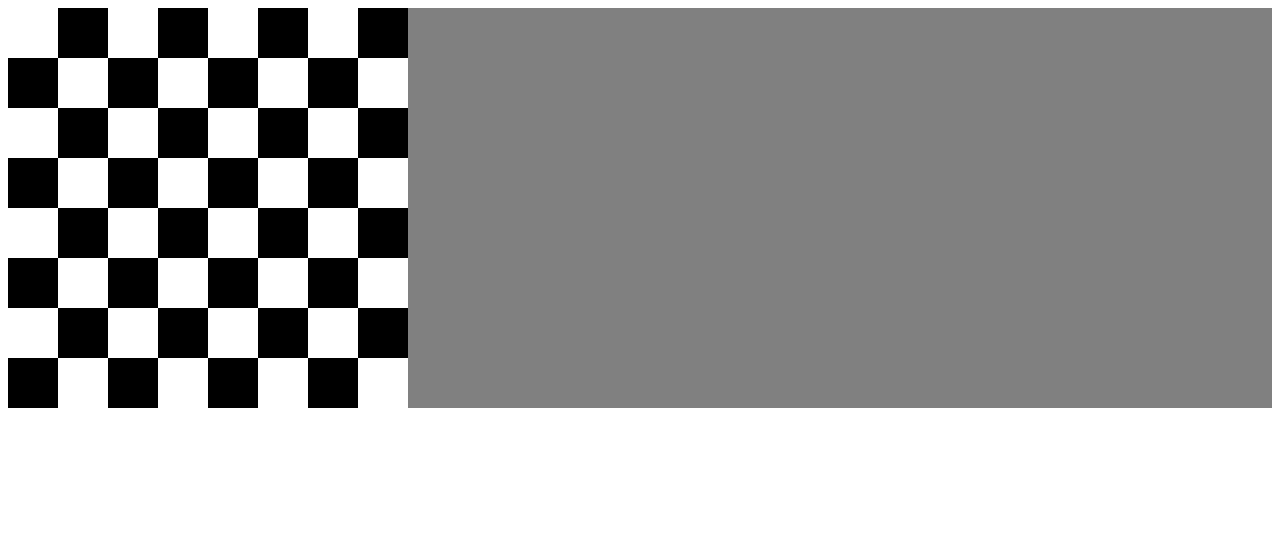
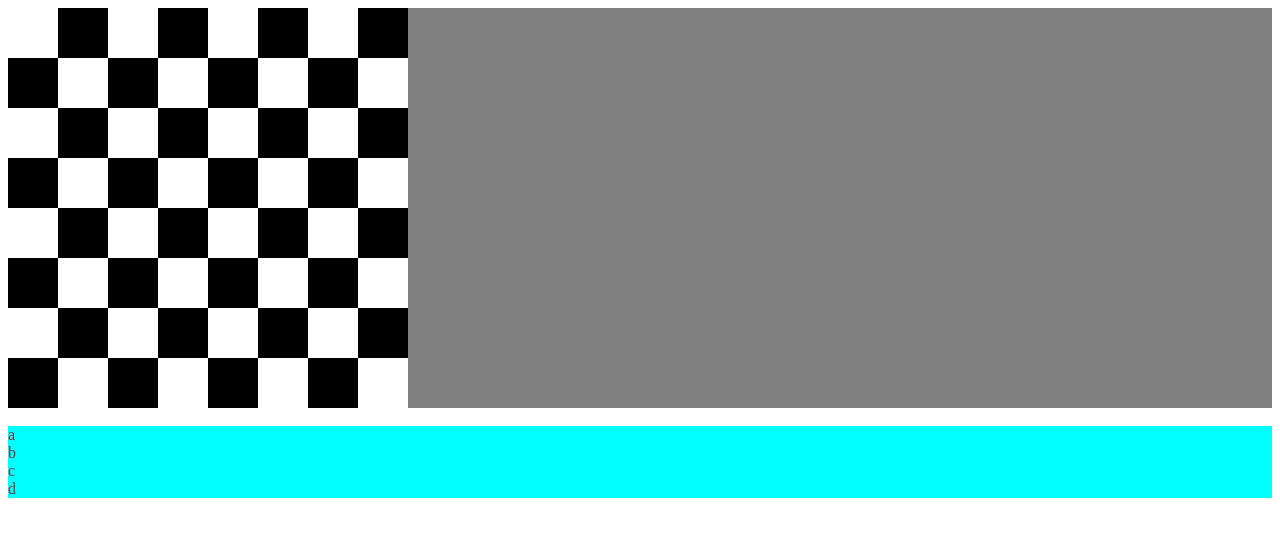
Before and after one commit to manzanalover/proyecto-css, a plain HTML site: page index.html in a window 1280 px wide. Drawn offline with Linux system fonts and the light colour scheme.

Commit message:
teste casa

```diff
--- a/css/style.css
+++ b/css/style.css
@@ -105,3 +105,8 @@ a {
 
 
 }
+
+.teste{
+    background-color: aqua;
+    color: brown;
+}
--- a/index.html
+++ b/index.html
@@ -123,4 +123,12 @@
         <div class="linea1A"></div>
     </div>
 
+    <br>
+    <div>
+        <div class="teste">a</div>
+        <div class="teste">b</div>
+        <div class="teste">c</div>
+        <div class="teste">d</div>
+    </div>
+
 </html>
```
